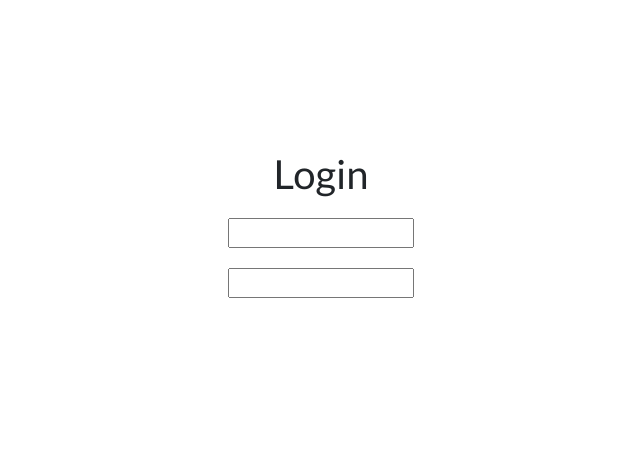
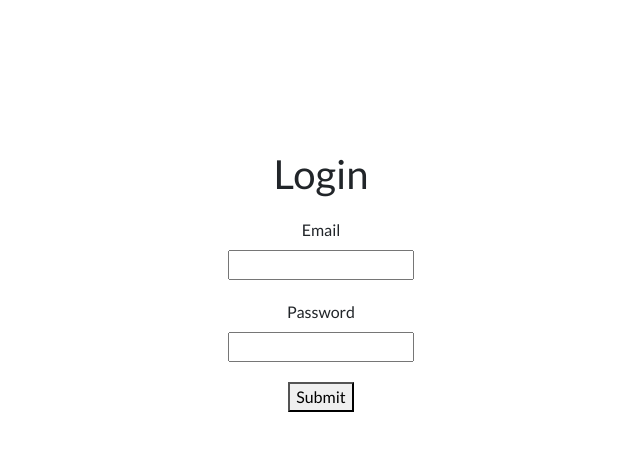
Before and after one commit to konradhojda/simple-game-app-js, a plain HTML site: page index.html in a window 1280 px wide. Shown: the whole page, without its empty margins (319-959 px from the left). Drawn offline with Linux system fonts and the light colour scheme.

Commit message:
simple-js-app-game made view for login

```diff
--- a/css/style.css
+++ b/css/style.css
@@ -16,8 +16,13 @@ body {
     margin-top: 150px;
 }
 
+.login__container {
+    justify-content: center;
+}
+
 .login__form {
     align-items: center;
     justify-content: center;
     flex-direction: column;
+    display: flex;
 }
--- a/index.html
+++ b/index.html
@@ -1,5 +1,6 @@
 <!DOCTYPE html>
 <html lang="en">
+
 <head>
     <meta charset="UTF-8">
     <meta name="viewport" content="width=device-width, initial-scale=1.0">
@@ -9,18 +10,25 @@
     <link rel="stylesheet" href="css/style.css">
     <title>Document</title>
 </head>
+
 <body>
 
     <section class="login">
         <div class="container">
-            <div class="row login__form">
+            <div class="row login__container">
+                <form class="login__form">
                     <h1 class="login__header margin-bottom--20">Login</h1>
+                    <label for="Email">Email</label>
                     <input type="email" name="email" id="email" class="login__input margin-bottom--20">
-                    <input type="password" name="password" id="password" class="login__input">
+                    <label for="password">Password</label>
+                    <input type="password" name="password" id="password" class="login__input margin-bottom--20">
+                    <button type="submit">Submit</button>
+                </form>
             </div>
         </div>
     </section>
 
     <script src="js/main.js"></script>
 </body>
+
 </html>
```
